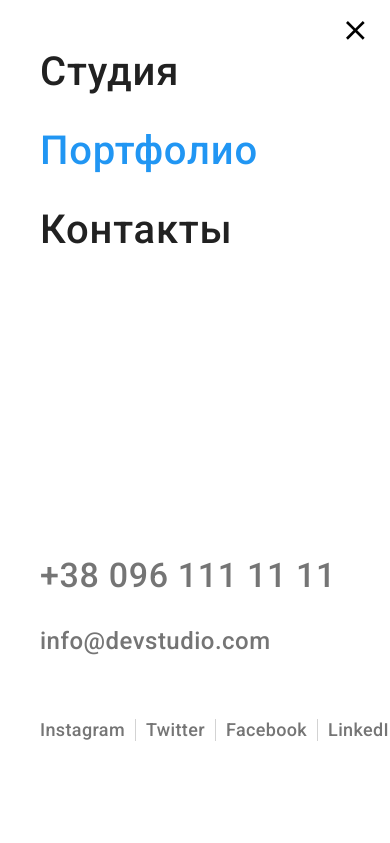
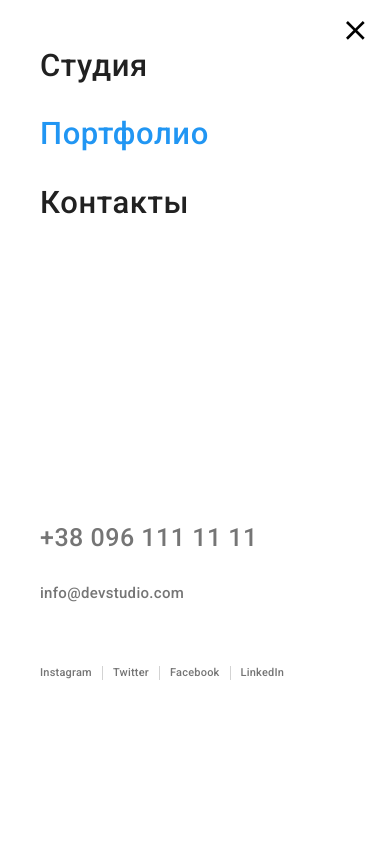
Before and after one commit to Kate-Lesnyak/goit-markup-hw-08, a plain HTML site: page portfolio.html in a window 390 px wide. Both pictures are taken after a click on the button 355 px from the left and 30 px from the top of the page. Shown: the top 843 px of the page. Drawn offline with nearby package versions, Linux system fonts and the light colour scheme.

Commit message:
Добавляет респонсив от 320рх

```diff
--- a/portfolio.html
+++ b/portfolio.html
@@ -89,16 +89,16 @@
 						</ul>
 					</nav>
 
-					<ul class="mobile-menu-contacts-header">
-						<li class="mobile-menu-contacts-header__item">
+					<ul class="mobile-menu-contacts">
+						<li class="mobile-menu-contacts__item">
 							<a href="tel:+380961111111"
-								class="mobile-menu-contacts-header__button mobile-menu-contacts-header__button_tel">
+								class="mobile-menu-contacts__button mobile-menu-contacts__button_tel">
 								+38 096 111 11 11</a>
 						</li>
 
 						<li class="mobile-menu-contacts-header__item">
 							<a href="mailto:info@devstudio.com"
-								class="mobile-menu-contacts-header__button mobile-menu-contacts-header__button_mail">
+								class="mobile-menu-contacts__button mobile-menu-contacts__button_mail">
 								info@devstudio.com</a>
 						</li>
 					</ul>
@@ -122,7 +122,6 @@
 				</div>
 			</div>
 		</div>
-
 	</header>
 
 	<main>
--- a/sass/components/_button.scss
+++ b/sass/components/_button.scss
@@ -7,7 +7,6 @@
 	min-width: 200px;
 	letter-spacing: 0.06em;
 	cursor: pointer;
-	transition: color var(--transition-duration-function),
-		background-color var(--transition-duration-function),
+	transition: color var(--transition-duration-function), background-color var(--transition-duration-function),
 		box-shadow var(--transition-duration-function);
 }
--- a/sass/components/_container.scss
+++ b/sass/components/_container.scss
@@ -2,17 +2,17 @@
 	padding-left: 15px;
 	padding-right: 15px;
 
-	@media screen and (min-width: $mobile) {
+	@media screen and (min-width: 480px) {
 		width: 480px;
 		margin-left: auto;
 		margin-right: auto;
 	}
 
-	@media screen and (min-width: $tablet) {
+	@media screen and (min-width: 768px) {
 		width: 768px;
 	}
 
-	@media screen and (min-width: $desktop) {
+	@media screen and (min-width: 1200px) {
 		width: 1200px;
 	}
 }
--- a/sass/components/_modal-form.scss
+++ b/sass/components/_modal-form.scss
@@ -120,6 +120,10 @@
 	@include font($fs: 12px, $lh: 14px);
 	margin-bottom: 30px;
 
+	@media screen and (max-width: 479px) {
+		display: inline-block;
+	}
+
 	@media screen and (min-width: 1200px) {
 		@include font();
 	}
--- a/sass/components/_modal-window.scss
+++ b/sass/components/_modal-window.scss
@@ -1,52 +1,29 @@
 .modal {
+	position: absolute;
+	top: 50%;
+	left: 50%;
+
 	padding: 40px;
 	border-radius: 4px;
 	background-color: var(--modal-background-color);
 	box-shadow: 0px 2px 1px rgba(0, 0, 0, 0.2), 0px 1px 1px rgba(0, 0, 0, 0.14), 0px 1px 3px rgba(0, 0, 0, 0.12);
-}
 
-// @media screen and (max-width: 767px) {
-// 	.modal {
-// 		position: relative;
-// 		margin: 0 auto;
-// 		max-width: 450px;
-// 		min-height: 609px;
-// 	}
-// }
+	transform: translate(-50%, -50%) scale(1);
+	transition-property: transform;
+	transition: transform var(--transition-duration-function);
 
-@media screen and (max-width: 767px) {
-	.modal {
-		position: absolute;
-		top: 93px;
-		transform: translateX(-50%) scale(1);
-		transition-property: transform;
-		transition: transform var(--transition-duration-function);
-
-		max-width: 450px;
-		min-height: 609px;
-
-		.backdrop.is-hidden & {
-			transform: translateX(-50%) scale(1.1);
-		}
+	.backdrop.is-hidden & {
+		transform: translate(-50%, -50%) scale(1.1);
 	}
 }
 
-@media screen and (min-width: 768px) {
+@media screen and (max-width: 479px) {
 	.modal {
-		position: absolute;
-		top: 50%;
-		left: 50%;
-		transform: translate(-50%, -50%) scale(1);
-		transition-property: transform;
-		transition: transform var(--transition-duration-function);
-
-		.backdrop.is-hidden & {
-			transform: translate(-50%, -50%) scale(1.1);
-		}
+		width: 95%;
 	}
 }
 
-@media screen and (min-width: 768px) and (max-width: 1199px) {
+@media screen and (min-width: 480px) and (max-width: 1199px) {
 	.modal {
 		width: 450px;
 		height: 609px;
--- a/sass/components/_section-title.scss
+++ b/sass/components/_section-title.scss
@@ -7,7 +7,7 @@
 		margin-bottom: 30px;
 	}
 
-	@media screen and (min-width: $desktop) {
+	@media screen and (min-width: 1200px) {
 		@include font(36px, 700, 42px);
 		margin-bottom: 50px;
 	}
--- a/sass/components/_section.scss
+++ b/sass/components/_section.scss
@@ -4,7 +4,7 @@
 		padding-bottom: 60px;
 	}
 
-	@media screen and (min-width: $desktop) {
+	@media screen and (min-width: 1200px) {
 		padding-top: 94px;
 		padding-bottom: 94px;
 	}
--- a/sass/layout/_footer.scss
+++ b/sass/layout/_footer.scss
@@ -140,7 +140,7 @@
 	}
 }
 
-@media screen and (min-width: $desktop) {
+@media screen and (min-width: 1200px) {
 	.page-footer__container {
 		justify-content: space-between;
 	}
--- a/sass/layout/_mobile-menu.scss
+++ b/sass/layout/_mobile-menu.scss
@@ -1,4 +1,3 @@
-@media screen and (max-width: 767px) {
 	.mobile-menu {
 		position: fixed;
 		top: 0;
@@ -15,9 +14,8 @@
 
 		transition-property: opasity, visibility, transform;
 
-		transition: opasity var(--transition-duration-function),
-		visibility var(--transition-duration-function),
-		transform var(--transition-duration-function);
+		transition: opasity var(--transition-duration-function), visibility var(--transition-duration-function),
+			transform var(--transition-duration-function);
 	}
 
 	.mobile-menu.is-open {
@@ -29,6 +27,7 @@
 
 	.mobile-menu__container {
 		position: relative;
+
 		padding-left: 40px;
 		padding-top: 48px;
 		padding-bottom: 48px;
@@ -75,6 +74,10 @@
 		&:focus {
 			color: var(--accent-color);
 		}
+
+		@media screen and (max-width: 479px) {
+			font-size: 31px;
+		}
 	}
 
 	.mobile-menu-site-nav__link_current {
@@ -82,17 +85,16 @@
 	}
 	// ========= /MOBILE-MENU-SITE-NAV=========
 
-
 	// ========= MOBILE-MENU-CONTACTS=========
-	.mobile-menu-contacts-header {
+	.mobile-menu-contacts {
 		margin-bottom: 64px;
 	}
 
-	.mobile-menu-contacts-header__item:not(:last-child) {
+	.mobile-menu-contacts__item:not(:last-child) {
 		margin-bottom: 32px;
 	}
 
-	.mobile-menu-contacts-header__button {
+	.mobile-menu-contacts__button {
 		display: block;
 		letter-spacing: 0.02em;
 		text-decoration: none;
@@ -107,15 +109,22 @@
 		}
 	}
 
-	.mobile-menu-contacts-header__button_tel {
+	.mobile-menu-contacts__button_tel {
 		@include font(34px, 500, 40px);
+
+		@media screen and (max-width: 479px) {
+			font-size: 25px;
+		}
 	}
 
-	.mobile-menu-contacts-header__button_mail {
+	.mobile-menu-contacts__button_mail {
 		@include font(24px, 500, 28px);
+
+		@media screen and (max-width: 479px) {
+			font-size: 15px;
+		}
 	}
 	// ========= /MOBILE-MENU-CONTACTS=========
-
 
 	// ========= MOBILE-MENU-SOCIAL LIST ==========
 	.mobile-menu-social-list {
@@ -147,8 +156,10 @@
 		&:focus {
 			color: var(--accent-color);
 		}
+		@media screen and (max-width: 479px) {
+			font-size: 11px;
+		}
 	}
-}
 // ========= /MOBILE-MENU-SOCIAL-LIST ==========
 
 @media screen and (min-width: 768px) {
--- a/sass/layout/_portfolio.scss
+++ b/sass/layout/_portfolio.scss
@@ -44,7 +44,7 @@
 	}
 }
 
-@media screen and (min-width: $desktop) {
+@media screen and (min-width: 1200px) {
 	.portfolio-section-button__list {
 		margin-bottom: 50px;
 	}
```
Also changed, not shown: index.html (+4 -9 lines), css/main.css, css/main.min.css, css/portfolio.css, css/portfolio.min.css, 4 other files.
